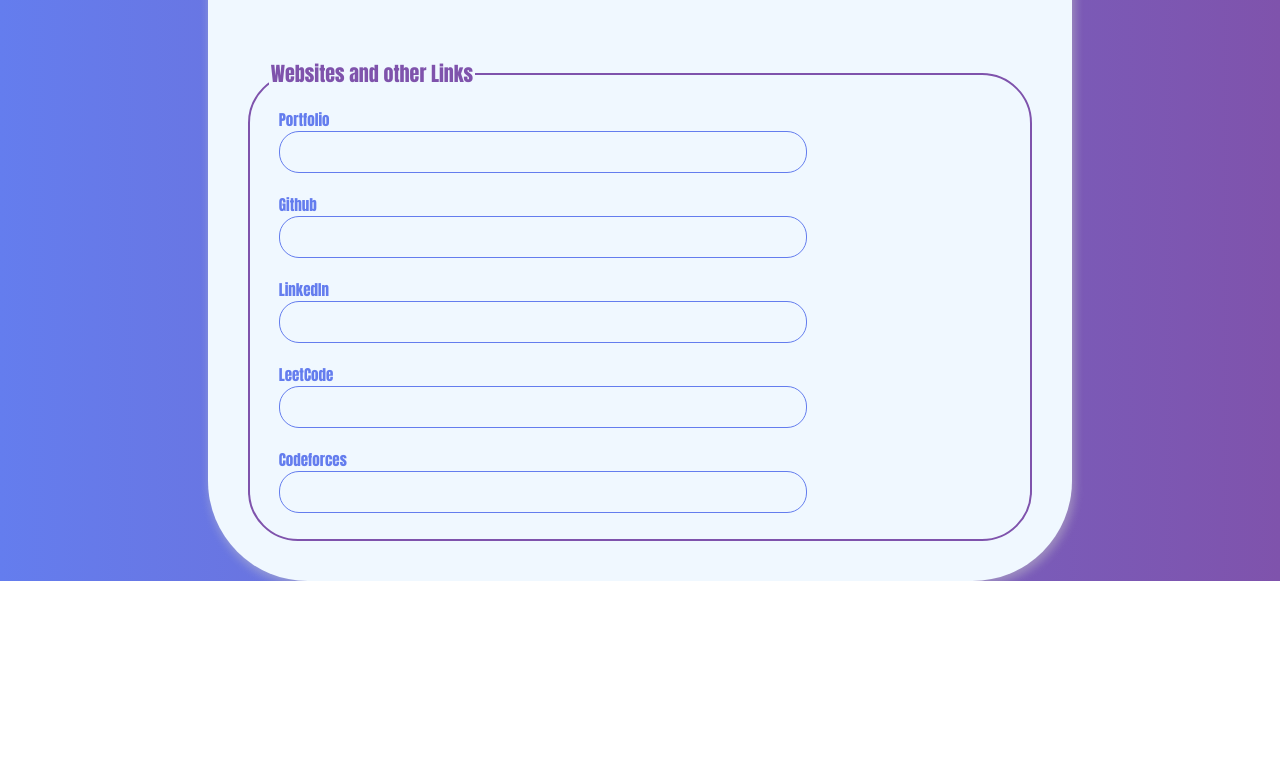
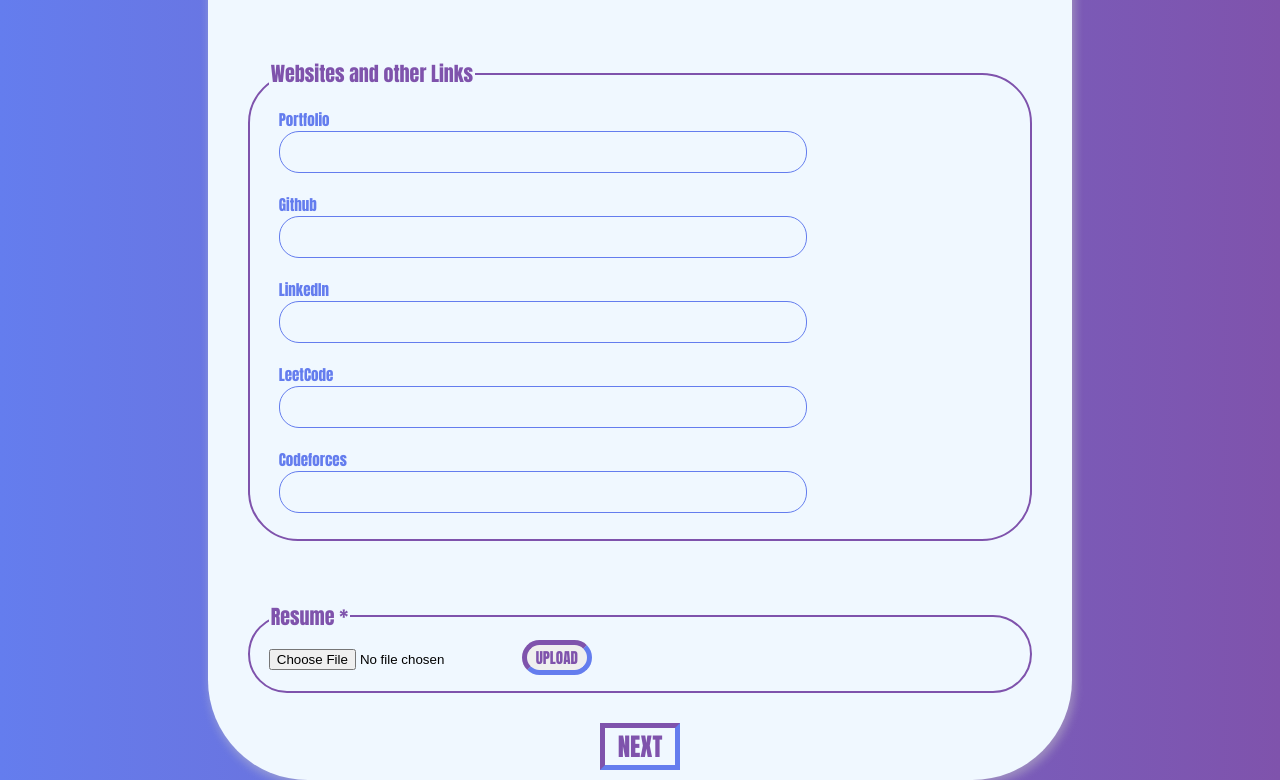
Before and after one commit to Priyansh-15/Job_Helper, a React (Create React App) app in the folder ui/: page / in a window 1280 px wide. Shown: the part 1284-2064 px from the top of the page. Before the commit the page ends 1865 px from the top, so only its background shows below. Built offline with nearby package versions, Linux system fonts and the light colour scheme.

Commit message:
ui - 0.7

```diff
--- a/ui/src/App.js
+++ b/ui/src/App.js
@@ -1,11 +1,13 @@
 import Homepage from './pages/Homepage';
 import React from 'react';
-import { BrowserRouter as Router, Route, Link, Routes } from "react-router-dom";
+import { BrowserRouter as Router, Route, Routes } from "react-router-dom";
 import './App.css';
+import Navbar from './components/Navbar';
 
 function App() {
   return (
     <div className="App">
+    <Navbar/>
     <Router>
       <Routes>
         <Route exact path="/" element={<Homepage/>}/>
--- a/ui/src/pages/Homepage.css
+++ b/ui/src/pages/Homepage.css
@@ -13,6 +13,7 @@
     margin-left: 200px;
     margin-right: 200px;
     margin-bottom: 200px;
+
     background-color: aliceblue;
     display: grid;
     grid-template-columns: repeat(1, 1fr);
@@ -83,3 +84,39 @@ legend {
     font-weight: 100;
     color:#647DEE;
 }
+.section_5{
+    width:100%;
+}
+.res{
+    font-size: 20px;
+    font-family: Impact,Charcoal,sans-serif;
+    font-weight: 200;
+    color:#7F53AC;
+}
+.btn{
+    font-size: 25px;
+    font-family: Impact,Charcoal,sans-serif;
+    font-weight: 200;
+    color:#7F53AC;
+    border: 5px solid;
+    border-top-color:  #7F53AC;
+    border-bottom-color:  #647DEE;
+    border-left-color:  #7F53AC;
+    border-right-color:  #647DEE;
+    text-align: center;
+    width: 70px;
+}
+.btns{
+    font-size: 15px;
+    font-family: Impact,Charcoal,sans-serif;
+    font-weight: 100;
+    color:#7F53AC;
+    border: 5px solid;
+    border-radius: 20px;
+    border-top-color:  #7F53AC;
+    border-bottom-color:  #647DEE;
+    border-left-color:  #7F53AC;
+    border-right-color:  #647DEE;
+    text-align: center;
+    width: 70px;
+}
--- a/ui/src/pages/Homepage.js
+++ b/ui/src/pages/Homepage.js
@@ -1,12 +1,12 @@
 import React from 'react'
-import Navbar from '../components/Navbar'
+
 
 import "./Homepage.css"
 const Homepage = () => {
   return (
 
     <div>
-        <Navbar/>
+
          <div className='mainapp'>
             <div className='user_form_title'>
               User Profile Details
@@ -179,9 +179,28 @@ const Homepage = () => {
                       </div>
                   </fieldset>
                 </div>
+                <div className='section_5'>
+                  <fieldset>
+                    <legend>Resume *</legend>
+                    <div className='main_section_5'>
+                      </div>
+                    <input type='file'/>
+
+                    <button className='btns'>
+                      UPLOAD
+                    </button>
+                  </fieldset>
+                </div>
+                <center>
+                <div className='btn'>
+                  NEXT
+                </div>
+                </center>
+
             </div>
 
             </form>
+
          </div>
     </div>
   )
```
